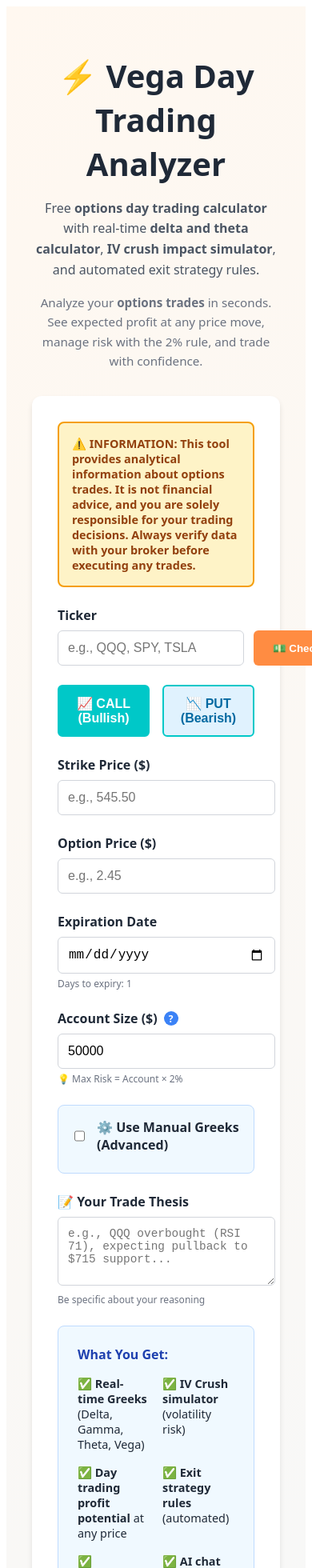
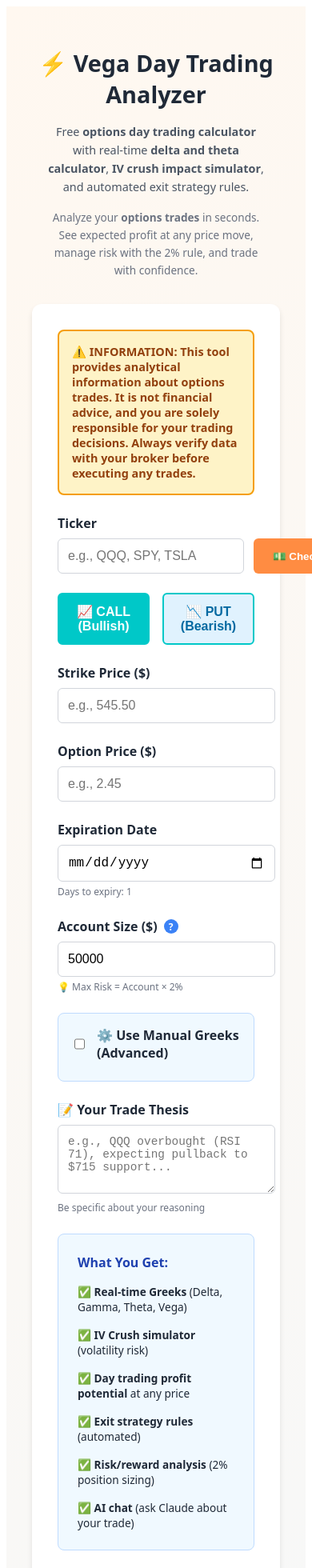
Before and after one commit to brianbk1/vegatrading, a React (Vite) app: page / in a window 390 px wide. Shown: the top 1960 px of the page at 80% size. Built offline with nearby package versions, Linux system fonts and the light colour scheme.

Commit message:
Mobile-friendly responsive design + restore thesis, Greeks, and news sections

```diff
--- a/src/App.jsx
+++ b/src/App.jsx
@@ -334,10 +334,10 @@ export default function DayTradingApp() {
   return (
     <div style={{ background: 'linear-gradient(135deg, #fff8f0 0%, #f0f8ff 100%)', minHeight: '100vh', padding: '2rem', fontFamily: 'system-ui, -apple-system, sans-serif', color: '#1f2937' }}>
       <div style={{ maxWidth: '600px', margin: '0 auto' }}>
-        <h1 style={{ textAlign: 'center', marginBottom: '1rem', fontSize: '2.5rem', fontWeight: 700 }}>⚡ Vega Day Trading Analyzer</h1>
-        <div style={{ textAlign: 'center', marginBottom: '2rem', fontSize: '1rem', color: '#4b5563', lineHeight: '1.6', maxWidth: '600px', margin: '0 auto 2rem' }}>
+        <h1 style={{ textAlign: 'center', marginBottom: '1rem', fontSize: 'clamp(1.8rem, 5vw, 2.5rem)', fontWeight: 700 }}>⚡ Vega Day Trading Analyzer</h1>
+        <div style={{ textAlign: 'center', marginBottom: '2rem', fontSize: 'clamp(0.9rem, 2vw, 1rem)', color: '#4b5563', lineHeight: '1.6', maxWidth: '600px', margin: '0 auto 2rem', padding: '0 1rem' }}>
           <p style={{ margin: '0 0 1rem 0' }}>Free <strong>options day trading calculator</strong> with real-time <strong>delta and theta calculator</strong>, <strong>IV crush impact simulator</strong>, and automated exit strategy rules.</p>
-          <p style={{ margin: 0, fontSize: '0.95rem', color: '#6b7280' }}>Analyze your <strong>options trades</strong> in seconds. See expected profit at any price move, manage risk with the 2% rule, and trade with confidence.</p>
+          <p style={{ margin: 0, fontSize: 'clamp(0.85rem, 1.8vw, 0.95rem)', color: '#6b7280' }}>Analyze your <strong>options trades</strong> in seconds. See expected profit at any price move, manage risk with the 2% rule, and trade with confidence.</p>
         </div>
 
         {!analysisResult ? (
@@ -488,7 +488,7 @@ export default function DayTradingApp() {
 
             <div style={{ background: '#f0f9ff', border: '1px solid #bfdbfe', borderRadius: '8px', padding: '1.5rem', marginBottom: '1.5rem' }}>
               <h3 style={{ margin: '0 0 1rem 0', fontSize: '1rem', fontWeight: 700, color: '#1e40af' }}>What You Get:</h3>
-              <div style={{ display: 'grid', gridTemplateColumns: '1fr 1fr', gap: '1rem', fontSize: '0.9rem', color: '#1f2937' }}>
+              <div style={{ display: 'grid', gridTemplateColumns: 'repeat(auto-fit, minmax(200px, 1fr))', gap: '1rem', fontSize: 'clamp(0.85rem, 2vw, 0.9rem)', color: '#1f2937' }}>
                 <div>✅ <strong>Real-time Greeks</strong> (Delta, Gamma, Theta, Vega)</div>
                 <div>✅ <strong>IV Crush simulator</strong> (volatility risk)</div>
                 <div>✅ <strong>Day trading profit potential</strong> at any price</div>
@@ -604,6 +604,31 @@ export default function DayTradingApp() {
               <p style={{ margin: 0, fontSize: '0.95rem', lineHeight: '1.6', color: analysisResult.overallScore > 75 ? '#047857' : analysisResult.overallScore > 60 ? '#b45309' : '#991b1b' }}>
                 {analysisResult.plainEnglishVerdict}
               </p>
+            </div>
+
+            <h3 style={{ fontSize: '1.25rem', marginBottom: '1rem' }}>⚡ The Greeks (Advanced)</h3>
+            <div style={{ display: 'grid', gridTemplateColumns: 'repeat(auto-fit, minmax(120px, 1fr))', gap: '1rem', marginBottom: '2rem' }}>
+              <div style={{ background: '#f9fafb', padding: '1rem', borderRadius: '8px' }}><div style={{ fontSize: '0.75rem', color: '#6b7280' }}>Delta</div><div style={{ fontSize: '1.25rem', fontWeight: 700, color: '#00c8c8' }}>{analysisResult.delta}</div><div style={{ fontSize: '0.7rem', color: '#6b7280', marginTop: '0.25rem' }}>+${(parseFloat(analysisResult.delta) * 100).toFixed(0)}/move</div></div>
+              <div style={{ background: '#f9fafb', padding: '1rem', borderRadius: '8px' }}><div style={{ fontSize: '0.75rem', color: '#6b7280' }}>Gamma</div><div style={{ fontSize: '1.25rem', fontWeight: 700, color: '#ff8c42' }}>{analysisResult.gamma}</div><div style={{ fontSize: '0.7rem', color: '#6b7280', marginTop: '0.25rem' }}>Acceleration</div></div>
+              <div style={{ background: '#f9fafb', padding: '1rem', borderRadius: '8px' }}><div style={{ fontSize: '0.75rem', color: '#6b7280' }}>Theta</div><div style={{ fontSize: '1.25rem', fontWeight: 700, color: '#ef4444' }}>{analysisResult.theta}</div><div style={{ fontSize: '0.7rem', color: '#6b7280', marginTop: '0.25rem' }}>Daily decay</div></div>
+              <div style={{ background: '#f9fafb', padding: '1rem', borderRadius: '8px' }}><div style={{ fontSize: '0.75rem', color: '#6b7280' }}>Vega</div><div style={{ fontSize: '1.25rem', fontWeight: 700, color: '#059669' }}>{analysisResult.vega}</div><div style={{ fontSize: '0.7rem', color: '#6b7280', marginTop: '0.25rem' }}>IV impact</div></div>
+            </div>
+
+            {analysisResult.userThesis && (
+              <div style={{ background: '#f3f4f6', border: '2px solid #9ca3af', borderRadius: '8px', padding: '1.5rem', marginBottom: '2rem' }}>
+                <h3 style={{ margin: '0 0 1rem 0', fontSize: '1rem', fontWeight: 700, color: '#374151' }}>📌 Your Thesis</h3>
+                <p style={{ margin: '0 0 1rem 0', fontSize: '0.9rem', color: '#4b5563', fontFamily: 'monospace', whiteSpace: 'pre-wrap' }}>{analysisResult.userThesis}</p>
+                <div style={{ background: 'white', border: '1px solid #d1d5db', borderRadius: '6px', padding: '1rem' }}>
+                  <h4 style={{ margin: '0 0 0.5rem 0', fontSize: '0.9rem', fontWeight: 700 }}>Catalyst Analysis</h4>
+                  <div style={{ fontSize: '0.85rem', color: '#374151', whiteSpace: 'pre-wrap' }}>{analysisResult.thesisAnalysis}</div>
+                </div>
+              </div>
+            )}
+
+            <div style={{ background: '#fef3c7', border: '2px solid #f59e0b', borderRadius: '8px', padding: '1.5rem', marginBottom: '2rem' }}>
+              <h3 style={{ margin: '0 0 1rem 0', fontSize: '1rem', fontWeight: 700, color: '#92400e' }}>📰 This Week's Market Events</h3>
+              <div style={{ fontSize: '0.85rem', color: '#78350f', whiteSpace: 'pre-wrap', lineHeight: '1.6' }}>{analysisResult.weeklyEvents}</div>
+              <div style={{ fontSize: '0.75rem', color: '#92400e', marginTop: '1rem', fontStyle: 'italic' }}>💡 Tip: Economic events and earnings can cause IV spikes and gaps. Plan your exits accordingly.</div>
             </div>
 
             <div style={{ background: '#f0f9ff', border: '2px solid #00c8c8', borderRadius: '8px', padding: '1.5rem', marginBottom: '2rem' }}>
```
